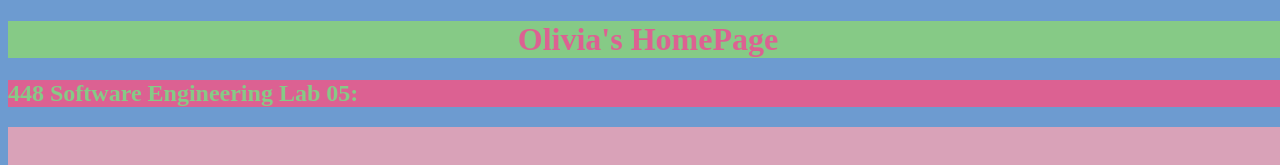
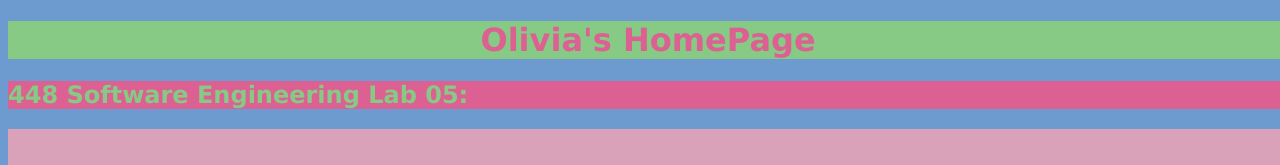
Before and after one commit to ORomig/448_lab05, a plain HTML site: page index.html in a window 1280 px wide. Shown: the top 165 px of the page. Drawn offline with Linux system fonts and the light colour scheme.

Commit message:
updated the homepage

```diff
--- a/style.css
+++ b/style.css
@@ -11,9 +11,11 @@ a{
 h1{
     color: rgb(220, 97, 146);;
     background-color: rgb(134, 202, 134);
+    font-family: 'Lucida Sans', 'Lucida Sans Regular', 'Lucida Grande', 'Lucida Sans Unicode', Geneva, Verdana, sans-serif;
 }
 h2{
     color: rgb(134, 202, 134);
+    font-family: 'Lucida Sans', 'Lucida Sans Regular', 'Lucida Grande', 'Lucida Sans Unicode', Geneva, Verdana, sans-serif;
 }
 .center{
     display: flex;
```
